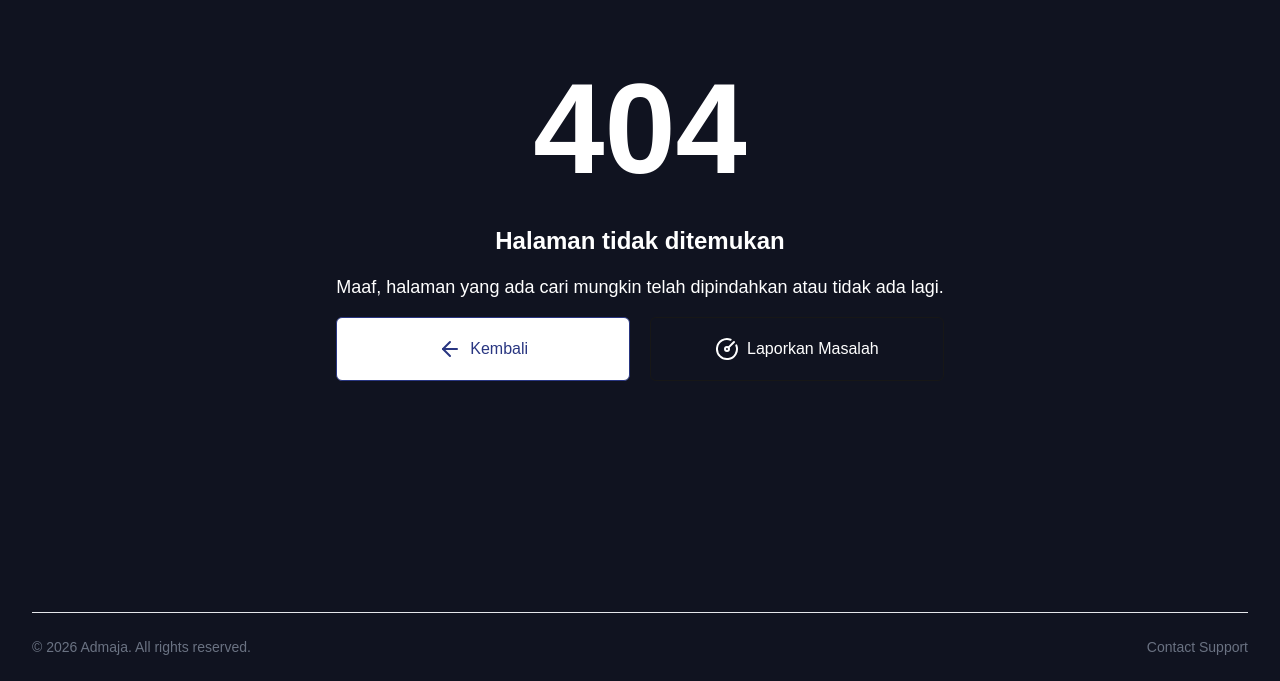
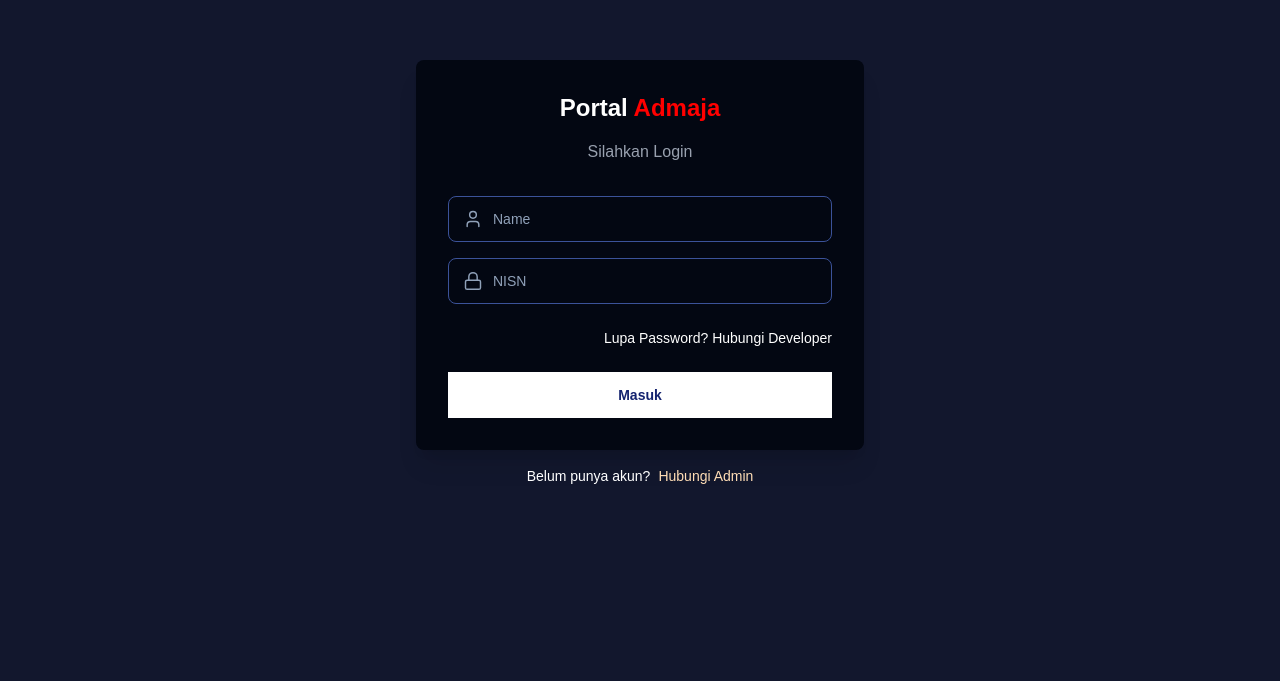
Before and after one commit to NaApipp/portal-admaja, a Next.js app: page /login in a window 1280 px wide. Before the commit this address had no page. Shown: the part 119-800 px from the top of the page. Built offline with nearby package versions, Linux system fonts and the light colour scheme.

Commit message:
feat: create LoginForm components and implementasi component

```diff
--- /dev/null
+++ b/app/login/LoginForm.tsx
@@ -0,0 +1,171 @@
+"use client";
+
+import { useState } from "react";
+import { useRouter } from "next/navigation";
+import { User, Lock, Eye, EyeOff } from "lucide-react";
+
+export default function LoginForm() {
+  const [formData, setFormData] = useState({
+    name: "",
+    nisn: "",
+  });
+  const [loading, setLoading] = useState(false);
+  const [error, setError] = useState("");
+  const [success, setSuccess] = useState("");
+  const router = useRouter();
+
+  const handleChange = (e: React.ChangeEvent<HTMLInputElement>) => {
+    const { name, value } = e.target;
+    setFormData((prev) => ({ ...prev, [name]: value }));
+  };
+
+  const handleSubmit = async (e: React.FormEvent) => {
+    e.preventDefault();
+    setLoading(true);
+    setError("");
+    setSuccess("");
+
+    try {
+      const response = await fetch("/api/auth/login", {
+        method: "POST",
+        headers: {
+          "Content-Type": "application/json",
+        },
+        body: JSON.stringify(formData),
+      });
+
+      const data = await response.json();
+
+      if (!response.ok) {
+        throw new Error(data.message || "Login gagal");
+      }
+
+      setSuccess("Login berhasil! Mengalihkan...");
+
+      // Simpan data user ke localStorage atau context jika diperlukan
+      sessionStorage.setItem("user", JSON.stringify(data.user));
+
+      setTimeout(() => {
+        router.push("/beranda");
+      }, 1500);
+    } catch (err: unknown) {
+      if (err instanceof Error) {
+        setError(err.message);
+      } else {
+        setError("Terjadi kesalahan saat login");
+      }
+    } finally {
+      setLoading(false);
+    }
+  };
+
+  const message = `Halo,
+
+Saya mengalami kendala saat mencoba login ke portal admaja. Apakah bisa dibantu untuk mengecek dan mengatasi kendala tersebut?
+
+Terima kasih atas bantuannya.`;
+
+  const whatsappUrl = `https://wa.me/6289531310903?text=${encodeURIComponent(
+    message,
+  )}`;
+
+  return (
+    <div className="flex items-center justify-center px-4 py-12 min-h-screen bg-sec">
+      <div className="max-w-md w-full">
+        <div className="bg-third rounded-lg shadow-xl overflow-hidden">
+          <div className="p-8">
+            <h2 className="text-center text-xl md:text-2xl font-extrabold text-white">
+              Portal <span className="text-[#FF0000]">Admaja</span>
+            </h2>
+            <p className="mt-4 text-center text-gray-400">Silahkan Login</p>
+
+            {error && (
+              <div className="mt-4 p-3 bg-red-500/20 border border-red-500 text-red-500 rounded-md text-sm text-center">
+                {error}
+              </div>
+            )}
+            {success && (
+              <div className="mt-4 p-3 bg-green-500/20 border border-green-500 text-green-500 rounded-md text-sm text-center">
+                {success}
+              </div>
+            )}
+
+            <form onSubmit={handleSubmit} className="mt-8 space-y-6">
+              <div className="space-y-4">
+                {/* name Field */}
+                <div className="relative flex items-center rounded-lg border border-[#3b5299] bg-transparent focus-within:border-blue-400 focus-within:ring-1 focus-within:ring-blue-400 transition-all duration-200">
+                  <div className="absolute left-3.5 flex items-center pointer-events-none text-slate-400">
+                    <User className="w-5 h-5 stroke-[1.75]" />
+                  </div>
+                  <input
+                    placeholder="Name"
+                    className="w-full bg-transparent py-3 pl-11 pr-4 text-white placeholder:text-slate-400 text-sm focus:outline-none"
+                    required
+                    autoComplete="name"
+                    type="text"
+                    name="name"
+                    id="name"
+                    value={formData.name}
+                    onChange={handleChange}
+                  />
+                </div>
+
+                {/* Password Field */}
+                <div className="relative flex items-center rounded-lg border border-[#3b5299] bg-transparent focus-within:border-blue-400 focus-within:ring-1 focus-within:ring-blue-400 transition-all duration-200">
+                  <div className="absolute left-3.5 flex items-center pointer-events-none text-slate-400">
+                    <Lock className="w-5 h-5 stroke-[1.75]" />
+                  </div>
+                  <input
+                    placeholder="NISN"
+                    className="w-full bg-transparent py-3 pl-11 pr-11 text-white placeholder:text-slate-400 text-sm focus:outline-none"
+                    required
+                    autoComplete="nisn"
+                    name="nisn"
+                    id="nisn"
+                    value={formData.nisn}
+                    onChange={handleChange}
+                  />
+                </div>
+              </div>
+
+              <div className="flex items-center justify-end">
+                <div className="text-sm">
+                  <p className="font-medium text-white cursor-pointer">
+                    Lupa Password?{" "}
+                    <a
+                      href={whatsappUrl}
+                      target="_blank"
+                      rel="noopener noreferrer"
+                      className="text-white"
+                    >
+                      Hubungi Developer
+                    </a>
+                  </p>
+                </div>
+              </div>
+
+              <div>
+                <button
+                  disabled={loading}
+                  className={`group relative w-full flex justify-center py-3 px-4
+                            border border-transparent text-sm font-semibold
+                              text-[#14236F] bg-white hover:bg-white/80 focus:outline-none
+                              focus:ring-2 focus:ring-offset-2 focus:ring-indigo-500 ${
+                                loading ? "opacity-50 cursor-not-allowed" : ""
+                              }`}
+                  type="submit"
+                >
+                  {loading ? "Memproses..." : "Masuk"}
+                </button>
+              </div>
+            </form>
+          </div>
+        </div>
+        <div className="px-8 py-4 text-center flex justify-center gap-2">
+          <span className="text-white text-sm">Belum punya akun?</span>{" "}
+          <p className="font-medium text-[#FFDDB5] text-sm">Hubungi Admin</p>
+        </div>
+      </div>
+    </div>
+  );
+}
--- /dev/null
+++ b/app/login/page.tsx
@@ -0,0 +1,9 @@
+import LoginForm from "./LoginForm";
+
+export default function LoginPage() {
+    return (
+        <>
+        <LoginForm />
+        </>
+    )
+}
```
